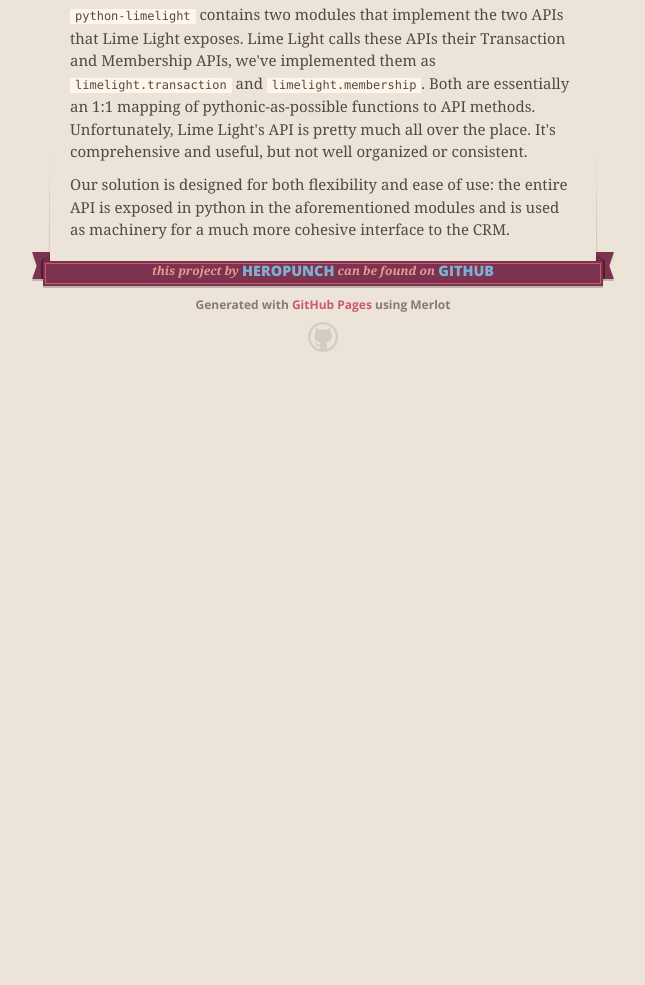
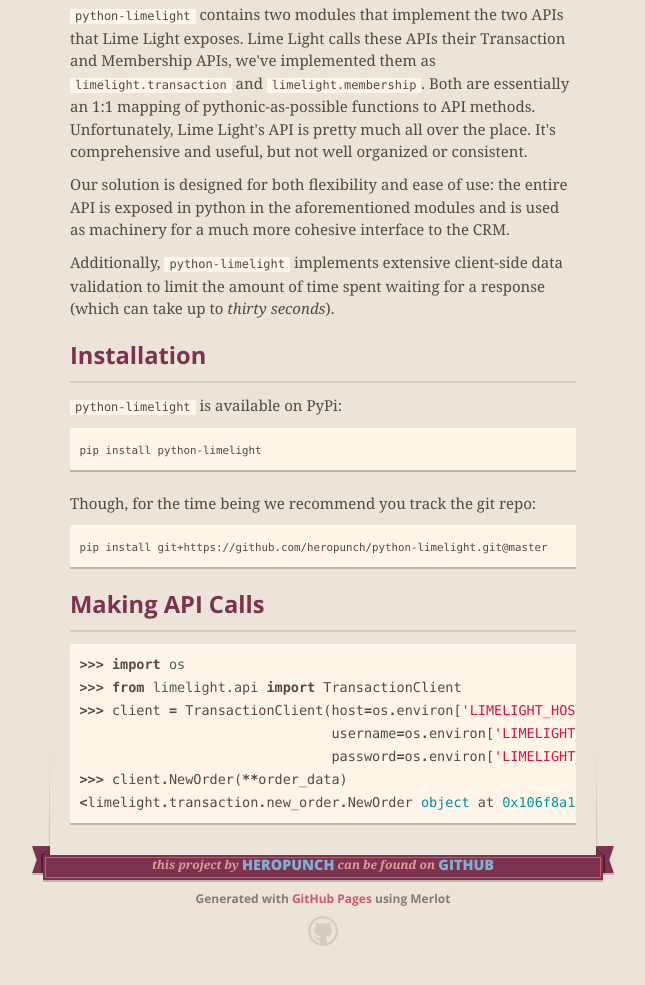
Before and after one commit to movermeyer/python-limelight, a plain HTML site: page index.html in a window 1280 px wide. Shown: the part 397-1382 px from the top of the page, without its empty margins (317-962 px from the left). Before the commit the page ends 800 px from the top, so only its background shows below. Drawn offline with nearby package versions, Linux system fonts and the light colour scheme.

Commit message:
Create gh-pages branch via GitHub

```diff
--- a/index.html
+++ b/index.html
@@ -63,6 +63,34 @@
 <p>Our solution is designed for both flexibility and ease of use: the entire API is exposed in python
 in the aforementioned modules and is used as machinery for a much more cohesive interface to the
 CRM.</p>
+
+<p>Additionally, <code>python-limelight</code> implements extensive client-side data validation to limit the
+amount of time spent waiting for a response (which can take up to <em>thirty seconds</em>).</p>
+
+<h2>
+<a name="installation" class="anchor" href="#installation"><span class="octicon octicon-link"></span></a>Installation</h2>
+
+<p><code>python-limelight</code> is available on PyPi:</p>
+
+<pre><code>pip install python-limelight
+</code></pre>
+
+<p>Though, for the time being we recommend you track the git repo:</p>
+
+<pre><code>pip install git+https://github.com/heropunch/python-limelight.git@master
+</code></pre>
+
+<h2>
+<a name="making-api-calls" class="anchor" href="#making-api-calls"><span class="octicon octicon-link"></span></a>Making API Calls</h2>
+
+<div class="highlight highlight-python"><pre><span class="o">&gt;&gt;&gt;</span> <span class="kn">import</span> <span class="nn">os</span>
+<span class="o">&gt;&gt;&gt;</span> <span class="kn">from</span> <span class="nn">limelight.api</span> <span class="kn">import</span> <span class="n">TransactionClient</span>
+<span class="o">&gt;&gt;&gt;</span> <span class="n">client</span> <span class="o">=</span> <span class="n">TransactionClient</span><span class="p">(</span><span class="n">host</span><span class="o">=</span><span class="n">os</span><span class="o">.</span><span class="n">environ</span><span class="p">[</span><span class="s">'LIMELIGHT_HOST'</span><span class="p">],</span>
+                               <span class="n">username</span><span class="o">=</span><span class="n">os</span><span class="o">.</span><span class="n">environ</span><span class="p">[</span><span class="s">'LIMELIGHT_USER'</span><span class="p">],</span>
+                               <span class="n">password</span><span class="o">=</span><span class="n">os</span><span class="o">.</span><span class="n">environ</span><span class="p">[</span><span class="s">'LIMELIGHT_PASSWORD'</span><span class="p">])</span>
+<span class="o">&gt;&gt;&gt;</span> <span class="n">client</span><span class="o">.</span><span class="n">NewOrder</span><span class="p">(</span><span class="o">**</span><span class="n">order_data</span><span class="p">)</span>
+<span class="o">&lt;</span><span class="n">limelight</span><span class="o">.</span><span class="n">transaction</span><span class="o">.</span><span class="n">new_order</span><span class="o">.</span><span class="n">NewOrder</span> <span class="nb">object</span> <span class="n">at</span> <span class="mh">0x106f8a1d0</span><span class="o">&gt;</span>
+</pre></div>
       </section>
 
       <footer>
```
Also changed, not shown: params.json (+1 -1 lines).
